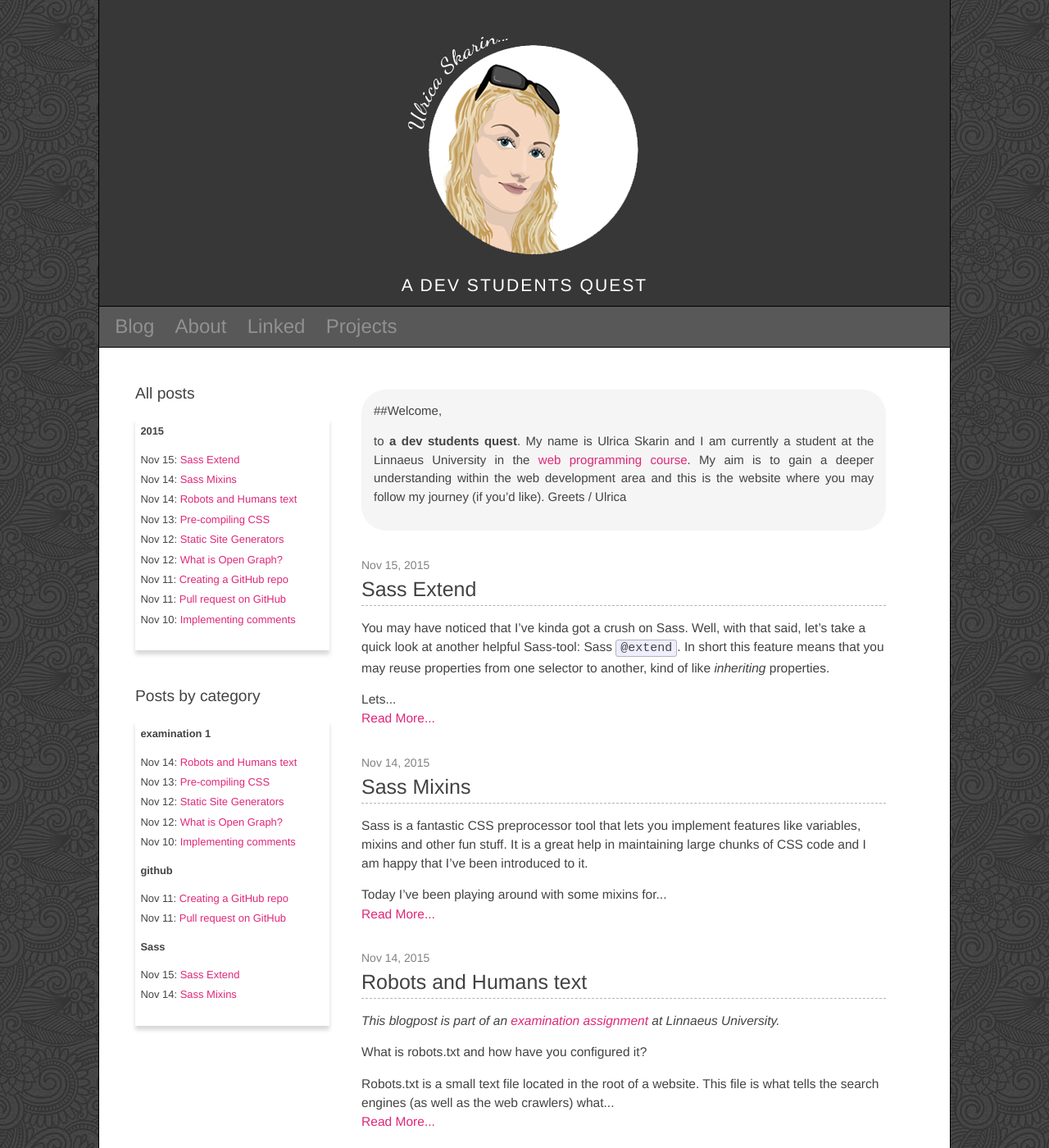
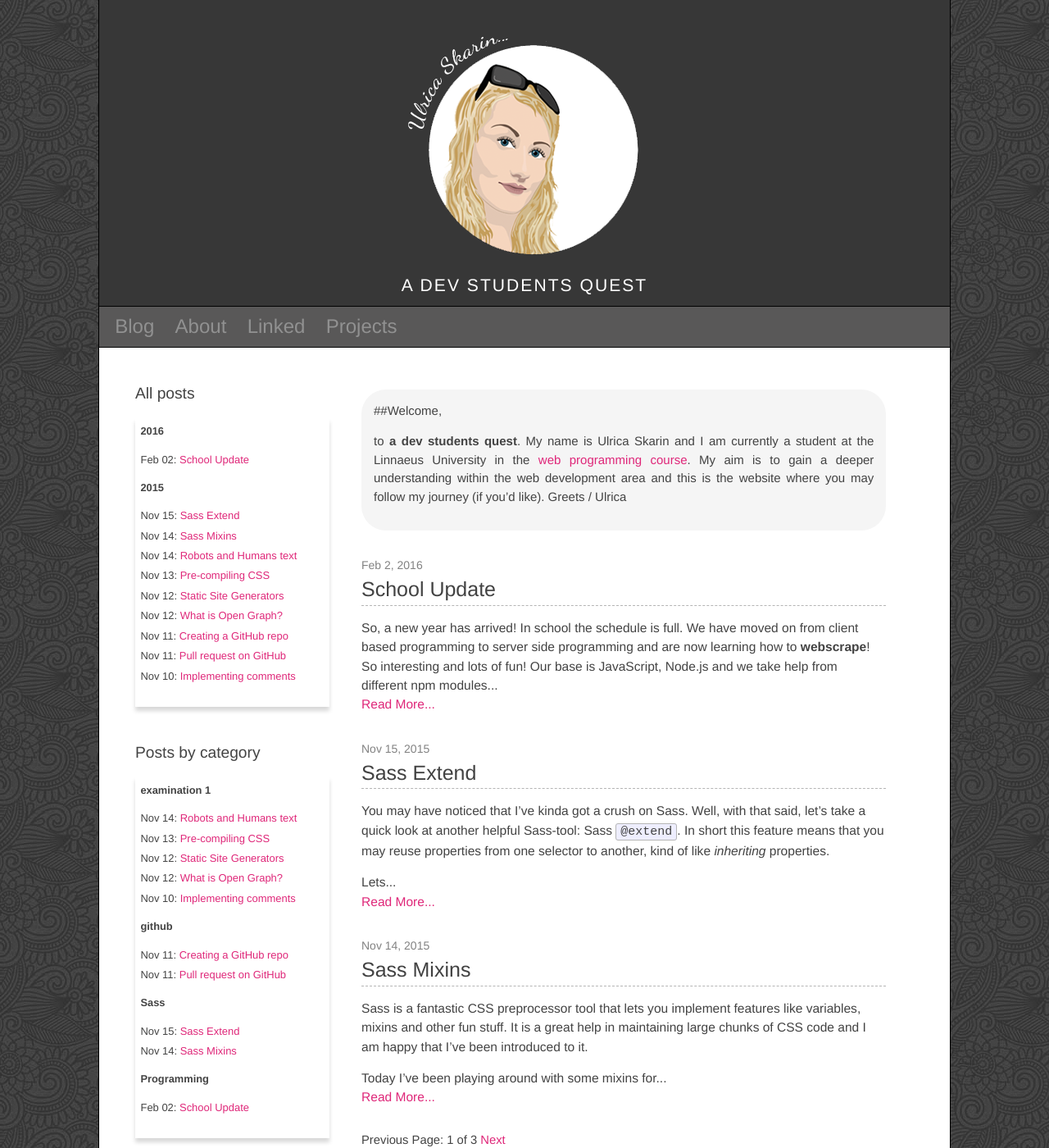
Before and after one commit to ulricaskarin/ulricaskarin.github.io, a Jekyll site: the page built from index.html, in a window 1280 px wide and 1400 px high. Shown: the whole window at 82% size. Built offline with Jekyll 4.4.1, drawn with Linux system fonts in a browser that asks for light colours; the list of posts is cut into pages by our own code; comment, search, counter and statistics services are not loaded.

Commit message:
Updating blogpost

```diff
--- /dev/null
+++ b/_posts/2016-02-02-New Year.markdown
@@ -0,0 +1,18 @@
+---
+layout: post
+title:  "School Update"
+date:   2016-02-02 00:00:00
+category: Programming
+
+type: article
+description: Short school update
+
+author: Ulrica Skarin
+comments: true
+published: true
+---
+
+So, a new year has arrived! In school the schedule is full. We have moved on from client based programming to server side
+programming and are now learning how to **webscrape**! So interesting and lots of fun! Our base is JavaScript, Node.js and we
+take help from different npm modules like cheerio and request. In time I will write more about it... As for now, there is not
+much time for anything else than studies. Take care... :)
```
Also changed, not shown: projects.md (+3 -3 lines).
